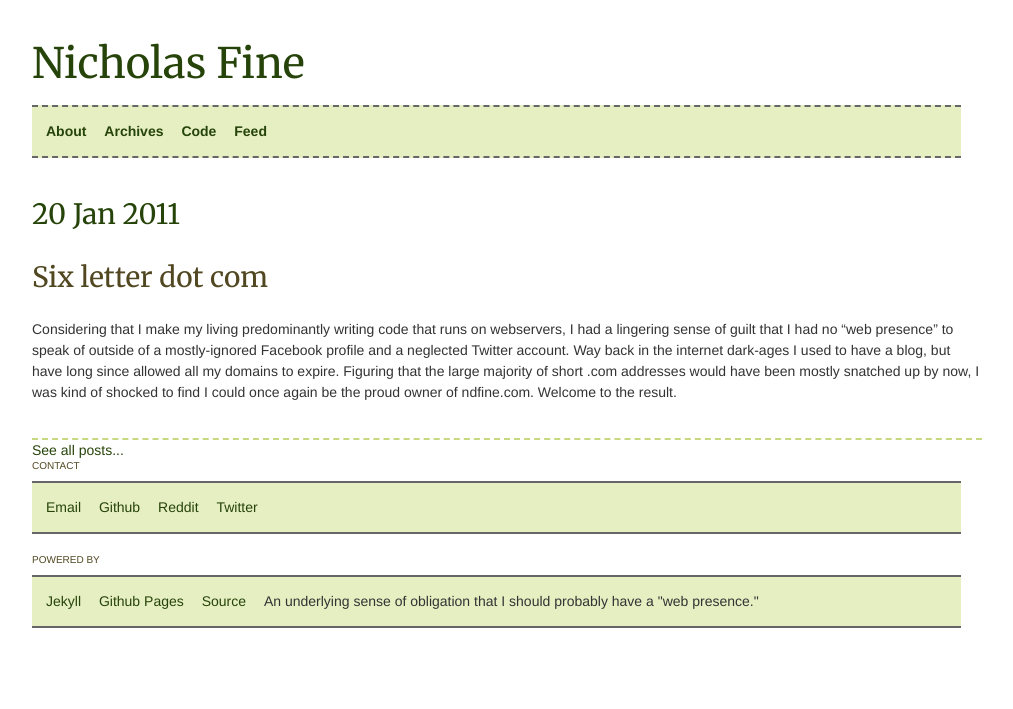
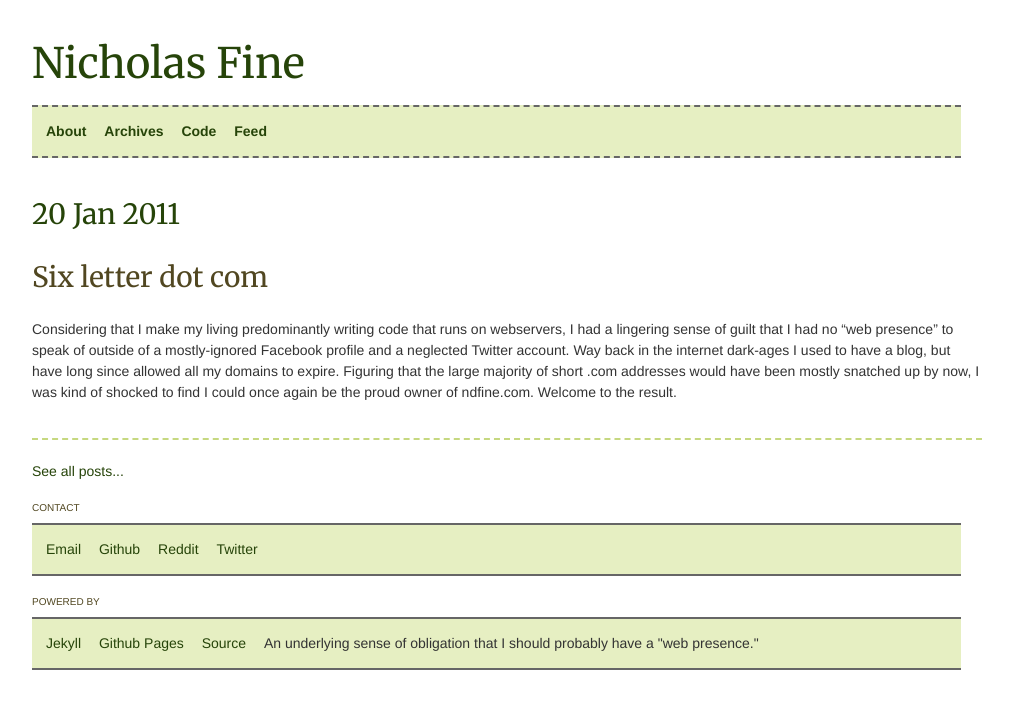
Before and after one commit to yrgoldteeth/yrgoldteeth.github.com, a Jekyll site: the page built from index.html, in a window 1280 px wide. Shown: the top 709 px of the page, without its empty margins (133-1146 px from the left). Built offline with Jekyll 4.4.1, drawn with Linux system fonts in a browser that asks for light colours; some web fonts are replaced; Markdown is read by kramdown in place of the engine named in the settings.

Commit message:
update content

```diff
--- /dev/null
+++ b/about.markdown
@@ -0,0 +1,6 @@
+---
+layout: default
+title: About
+---
+
+## About Me
--- a/index.html
+++ b/index.html
@@ -9,5 +9,6 @@
     {{ post.content }}
   </div>
   {% endfor %}
-  <a href='/posts.html'>See all posts...</a>
+  <br />
+  <p><a href='/posts.html'>See all posts...</a></p>
 </div>
```
